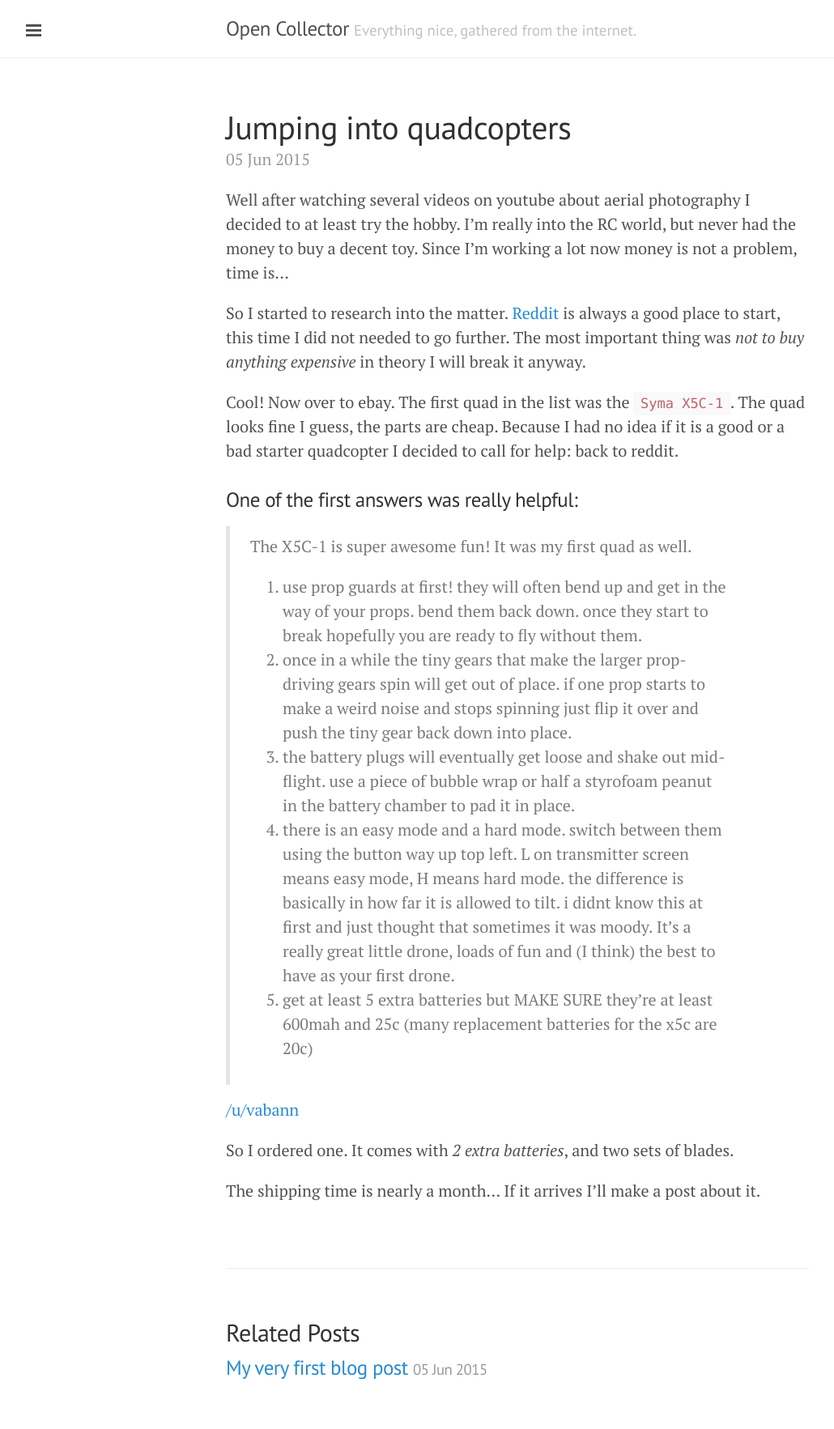
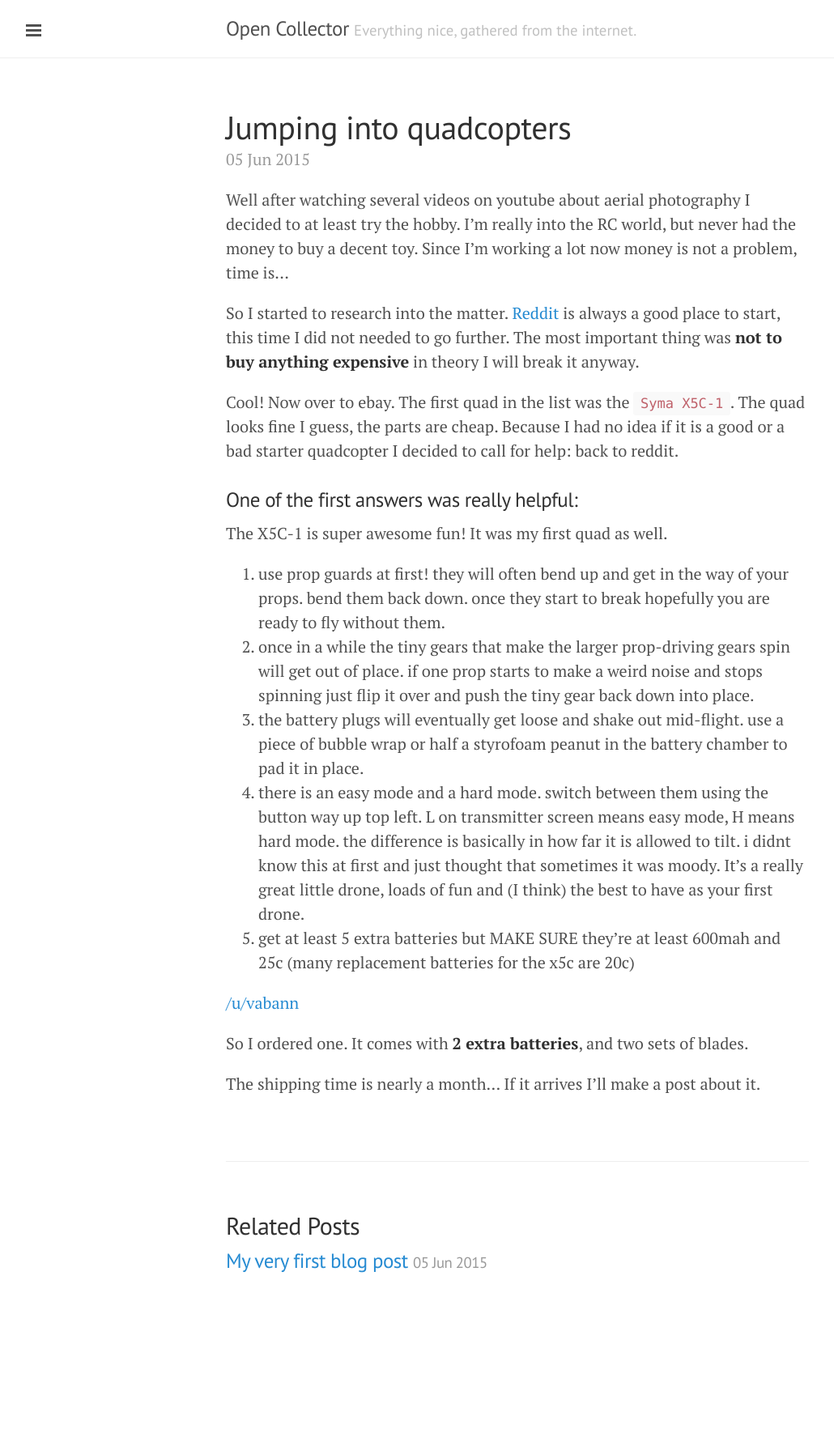
Before and after one commit to norbert-berenyi/norbert-berenyi.github.io, a Jekyll site: the page built from _posts/2015-06-05-jumping-into-quadcpoters.md, in a window 1280 px wide. Shown: the whole page at 81% size, without its empty margins (1-1031 px from the left). Built offline with Jekyll 4.4.1, drawn with Linux system fonts in a browser that asks for light colours; Markdown is read by kramdown in place of the engine named in the settings; after the commit the page ends 1633 px from its top, so only the background shows below that.

Commit message:
Corrections.

```diff
--- a/_posts/2015-06-05-jumping-into-quadcpoters.md
+++ b/_posts/2015-06-05-jumping-into-quadcpoters.md
@@ -5,12 +5,12 @@ title:      Jumping into quadcopters
 
 Well after watching several videos on youtube about aerial photography I decided to at least try the hobby. I'm really into the RC world, but never had the money to buy a decent toy. Since I'm working a lot now money is not a problem, time is...
 
-So I started to research into the matter. [Reddit](http://www.reddit.com/r/Multicopter/) is always a good place to start, this time I did not needed to go further. The most important thing was *not to buy anything expensive* in theory I will break it anyway.
+So I started to research into the matter. [Reddit](http://www.reddit.com/r/Multicopter/) is always a good place to start, this time I did not needed to go further. The most important thing was **not to buy anything expensive** in theory I will break it anyway.
 
 Cool! Now over to ebay. The first quad in the list was the `Syma X5C-1`. The quad looks fine I guess, the parts are cheap. Because I had no idea if it is a good or a bad starter quadcopter I decided to call for help: back to reddit.
 
 ### One of the first answers was really helpful:
->The X5C-1 is super awesome fun! It was my first quad as well.
+The X5C-1 is super awesome fun! It was my first quad as well.
 1. use prop guards at first! they will often bend up and get in the way of your props. bend them back down. once they start to break hopefully you are ready to fly without them.
 2. once in a while the tiny gears that make the larger prop-driving gears spin will get out of place. if one prop starts to make a weird noise and stops spinning just flip it over and push the tiny gear back down into place.
 3. the battery plugs will eventually get loose and shake out mid-flight. use a piece of bubble wrap or half a styrofoam peanut in the battery chamber to pad it in place.
@@ -19,6 +19,6 @@ Cool! Now over to ebay. The first quad in the list was the `Syma X5C-1`. The qua
 
 [/u/vabann](http://www.reddit.com/user/vabann)
 
-So I ordered one. It comes with *2 extra batteries*, and two sets of blades.
+So I ordered one. It comes with **2 extra batteries**, and two sets of blades.
 
 The shipping time is nearly a month... If it arrives I'll make a post about it.
```
